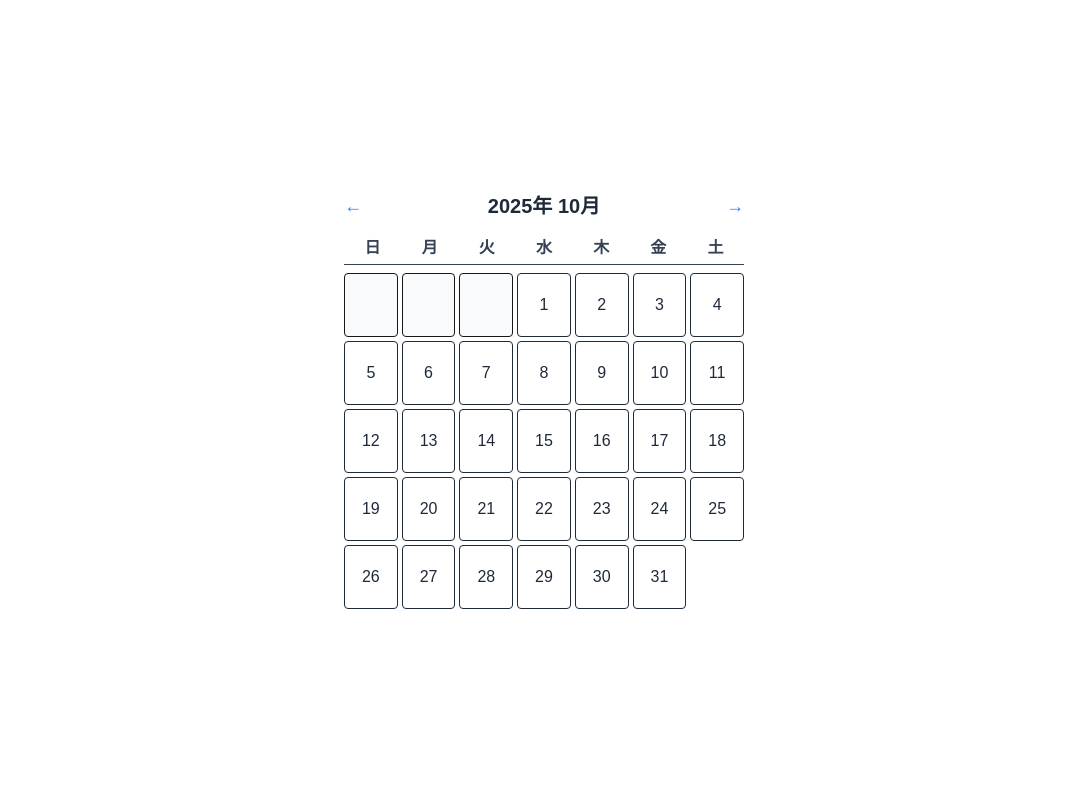
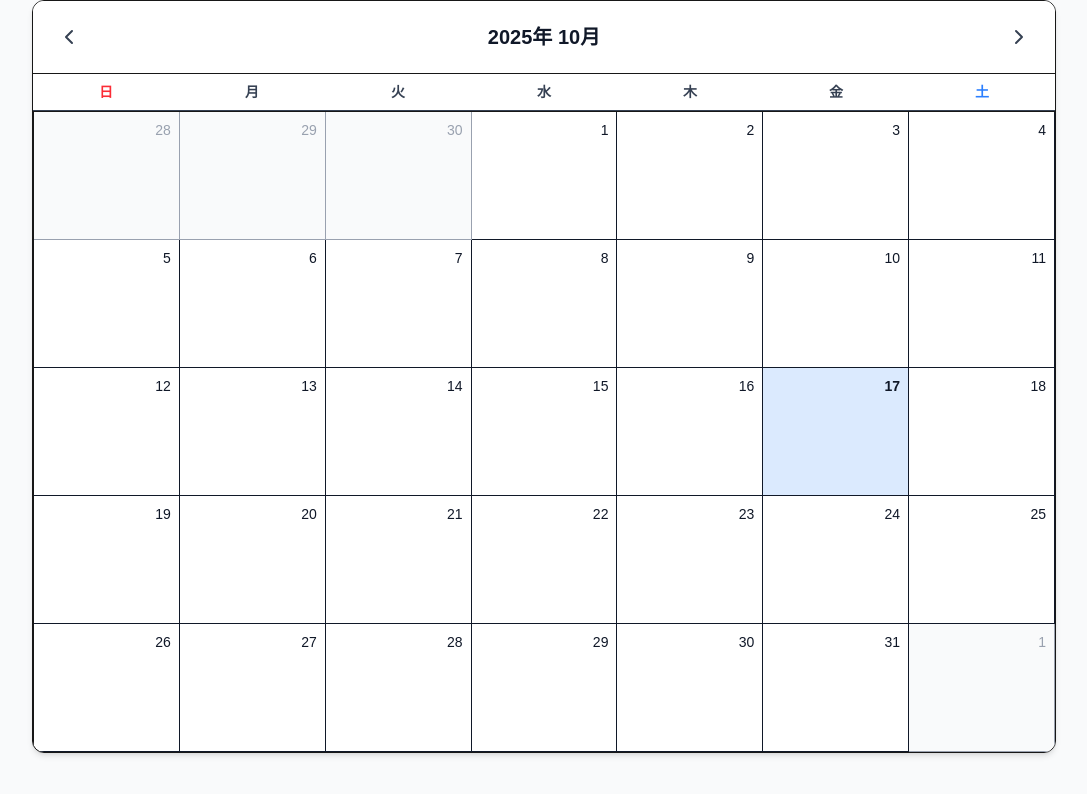
Before and after one commit to s1290025/worldtime-calendar, a Next.js app: page /calendar in a window 1280 px wide. Shown: the top 794 px of the page, without its empty margins (96-1183 px from the left). Built offline with nearby package versions, Linux system fonts and the light colour scheme.

Commit message:
Month UI

```diff
--- a/app/calendar/page.tsx
+++ b/app/calendar/page.tsx
@@ -1,78 +1,5 @@
-'use client';
-
-import { useState } from 'react';
-import dayjs from 'dayjs';
-import { useRouter } from 'next/navigation';
+import MonthCalendar from '@/components/MonthCalendar';
 
 export default function CalendarPage() {
-  const [currentMonth, setCurrentMonth] = useState(dayjs());
-  const router = useRouter();
-
-  const startOfMonth = currentMonth.startOf('month');
-  const endOfMonth = currentMonth.endOf('month');
-  const startDay = startOfMonth.day();
-  const daysInMonth = endOfMonth.date();
-  const daysArray = Array.from({ length: startDay + daysInMonth }, (_, i) =>
-    i < startDay ? null : i - startDay + 1
-  );
-
-  const prevMonth = () => setCurrentMonth(currentMonth.subtract(1, 'month'));
-  const nextMonth = () => setCurrentMonth(currentMonth.add(1, 'month'));
-
-  // 📅 日付をクリックすると /day/yyyy-mm-dd に遷移
-  const handleDayClick = (day: number) => {
-    if (!day) return;
-    const date = currentMonth.date(day).format('YYYY-MM-DD');
-    router.push(`/day/${date}`);
-  };
-
-  return (
-    <main className="flex flex-col items-center justify-center min-h-screen bg-white">
-      <div className="w-full max-w-md p-6">
-        {/* ヘッダー */}
-        <div className="flex justify-between items-center mb-4">
-          <button
-            onClick={prevMonth}
-            className="text-lg font-bold text-blue-500 hover:text-blue-700"
-          >
-            ←
-          </button>
-          <h2 className="text-xl font-bold text-gray-800">
-            {currentMonth.format('YYYY年 M月')}
-          </h2>
-          <button
-            onClick={nextMonth}
-            className="text-lg font-bold text-blue-500 hover:text-blue-700"
-          >
-            →
-          </button>
-        </div>
-
-        {/* 曜日ヘッダー */}
-        <div className="grid grid-cols-7 text-center font-semibold text-gray-700 border-b pb-1">
-          {['日', '月', '火', '水', '木', '金', '土'].map((d) => (
-            <div key={d}>{d}</div>
-          ))}
-        </div>
-
-        {/* 日付グリッド */}
-        <div className="grid grid-cols-7 gap-1 mt-2 text-center">
-          {daysArray.map((day, i) => (
-            <div
-              key={i}
-              onClick={() => handleDayClick(day!)}
-              className={`h-16 flex items-center justify-center border rounded cursor-pointer transition
-                ${
-                  day
-                    ? 'hover:bg-blue-100 active:bg-blue-200 text-gray-800'
-                    : 'bg-gray-50'
-                }`}
-            >
-              {day && <span className="font-medium">{day}</span>}
-            </div>
-          ))}
-        </div>
-      </div>
-    </main>
-  );
+  return <MonthCalendar />;
 }
--- /dev/null
+++ b/components/MonthCalendar.tsx
@@ -0,0 +1,117 @@
+'use client';
+
+import { useRouter } from 'next/navigation';
+import dayjs from 'dayjs';
+import 'dayjs/locale/ja';
+import { ChevronLeft, ChevronRight } from 'lucide-react';
+import { useState, useMemo, useEffect, useState as useReactState } from 'react';
+
+dayjs.locale('ja');
+
+export default function MonthCalendar() {
+  const router = useRouter();
+  const [currentMonth, setCurrentMonth] = useReactState(dayjs());
+  const [windowHeight, setWindowHeight] = useReactState(0);
+
+  // 画面高さを監視してレスポンシブ対応
+  useEffect(() => {
+    const updateHeight = () => setWindowHeight(window.innerHeight);
+    updateHeight();
+    window.addEventListener('resize', updateHeight);
+    return () => window.removeEventListener('resize', updateHeight);
+  }, []);
+
+  const startOfMonth = currentMonth.startOf('month');
+  const endOfMonth = currentMonth.endOf('month');
+  const startOfCalendar = startOfMonth.startOf('week');
+  const endOfCalendar = endOfMonth.endOf('week');
+
+  const days = useMemo(() => {
+    const result: dayjs.Dayjs[] = [];
+    let d = startOfCalendar;
+    while (d.isBefore(endOfCalendar)) {
+      result.push(d);
+      d = d.add(1, 'day');
+    }
+    return result;
+  }, [currentMonth]);
+
+  const weekCount = Math.ceil(days.length / 7);
+
+  const goPrev = () => setCurrentMonth((prev) => prev.subtract(1, 'month'));
+  const goNext = () => setCurrentMonth((prev) => prev.add(1, 'month'));
+
+  // ヘッダー＋曜日部分を引いた残りを週ごとに均等配分
+  const headerHeight = 120; // px（タイトル＋曜日）
+  const availableHeight = Math.max(windowHeight - headerHeight - 40, 300); // 最低300px確保
+  const cellHeight = availableHeight / weekCount;
+
+  return (
+    <div className="flex justify-center items-start bg-gray-50 h-screen">
+      <div className="w-full max-w-5xl bg-white rounded-xl shadow-md border overflow-hidden flex flex-col">
+        {/* === ヘッダー === */}
+        <div className="flex justify-between items-center p-4 border-b shrink-0 bg-white sticky top-0 z-10">
+          <button
+            onClick={goPrev}
+            className="p-2 rounded-full hover:bg-gray-100 transition"
+            title="前の月"
+          >
+            <ChevronLeft className="w-6 h-6 text-gray-700" />
+          </button>
+
+          <h2 className="text-xl font-bold text-gray-900">
+            {currentMonth.format('YYYY年 M月')}
+          </h2>
+
+          <button
+            onClick={goNext}
+            className="p-2 rounded-full hover:bg-gray-100 transition"
+            title="次の月"
+          >
+            <ChevronRight className="w-6 h-6 text-gray-700" />
+          </button>
+        </div>
+
+        {/* === 曜日ヘッダー === */}
+        <div className="grid grid-cols-7 text-center text-sm font-semibold text-gray-700 border-b">
+          {['日', '月', '火', '水', '木', '金', '土'].map((w, i) => (
+            <div
+              key={i}
+              className={`py-2 ${
+                i === 0 ? 'text-red-500' : i === 6 ? 'text-blue-500' : ''
+              }`}
+            >
+              {w}
+            </div>
+          ))}
+        </div>
+
+        {/* === カレンダー === */}
+        <div className="grid grid-cols-7 border-t border-l flex-1">
+          {days.map((d) => {
+            const isCurrentMonth = d.isSame(currentMonth, 'month');
+            const isToday = d.isSame(dayjs(), 'day');
+
+            return (
+              <div
+                key={d.format('YYYY-MM-DD')}
+                onClick={() => router.push(`/day/${d.format('YYYY-MM-DD')}`)}
+                className={`
+                  border-r border-b p-2 cursor-pointer transition-all
+                  hover:bg-blue-50
+                  ${!isCurrentMonth ? 'bg-gray-50 text-gray-400' : 'text-gray-900'}
+                  ${isToday ? 'bg-blue-100 text-blue-700 font-bold' : ''}
+                `}
+                style={{
+                  height: `${cellHeight}px`,
+                }}
+              >
+                <div className="text-right text-sm">{d.date()}</div>
+              </div>
+            );
+          })}
+        </div>
+      </div>
+    </div>
+  );
+}
```
